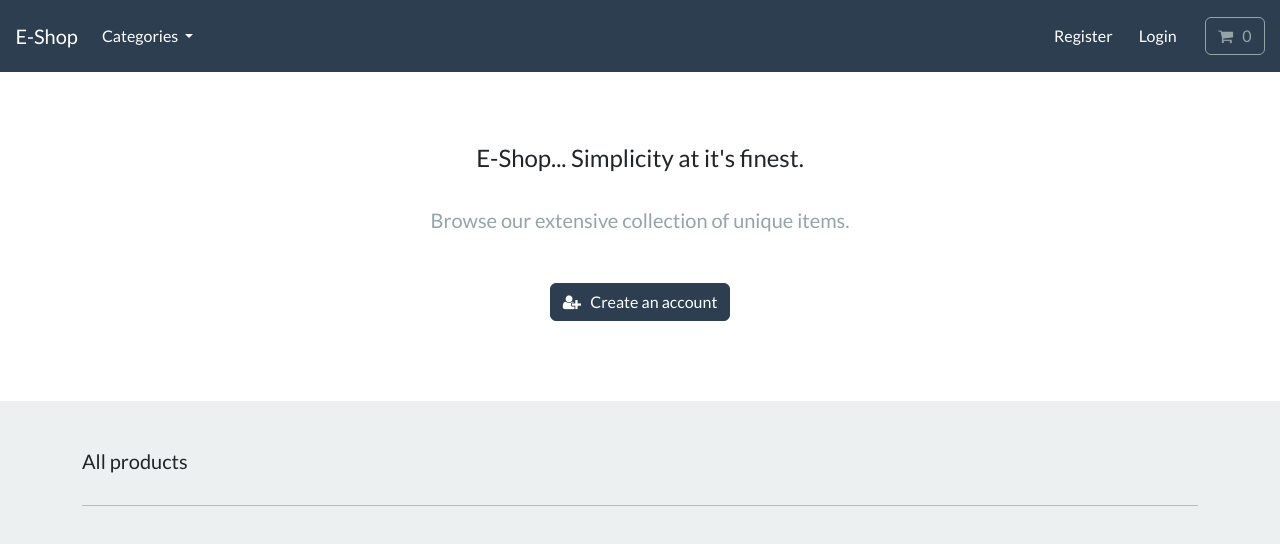
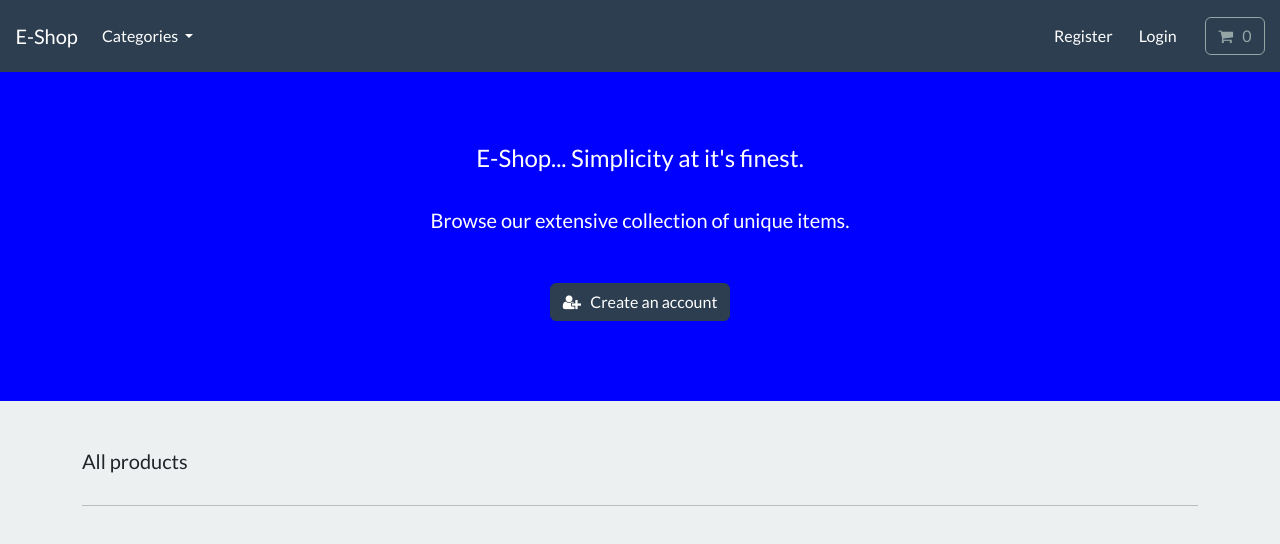
Before and after one commit to SergiyKochenko/E-Shop, a Django app: page / in a window 1280 px wide. Shown: the top 544 px of the page. Run offline with Django 5.2, Linux system fonts and the light colour scheme; data comes from the database, SQL or seed files in the repository; some libraries are stand-ins or nearby versions.

Commit message:
Added home pase styles

```diff
--- a/store/templates/store/store.html
+++ b/store/templates/store/store.html
@@ -4,6 +4,16 @@
 {% load static %}
 
 {% block content %}
+
+<style>
+
+  body{
+
+      background-color: blue;
+
+  }
+
+</style>
 
 
     <!-- Introduction section -->
@@ -14,11 +24,11 @@
 
           <div class="col-lg-6 col-md-8 mx-auto">
 
-              <h4> E-Shop... Simplicity at it's finest. </h4>
+              <h4 class="text-white"> E-Shop... Simplicity at it's finest. </h4>
 
               <br>
 
-              <p class="lead text-muted">
+              <p class="lead text-white">
 
               Browse our extensive collection of unique items.
 
```
